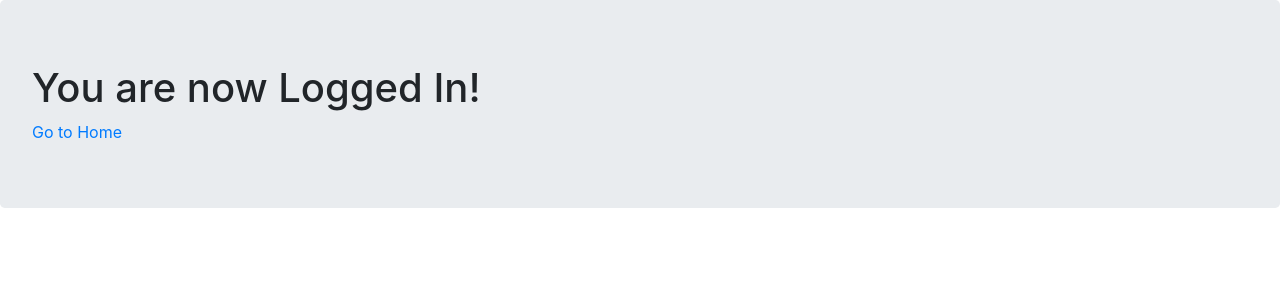
After one commit to alrafiabdullah/deployment, a Django app: page /logged_in/ in a window 1280 px wide. The commit adds this page. Shown: the top 300 px of the page. Run offline with Django 3.2, Linux system fonts and the light colour scheme; the visitor is signed in with stand-in values (Sample User, id 1); some libraries are stand-ins or nearby versions.

Commit message:
polished

```diff
--- a/level_five/learning_users/basic_app/views.py
+++ b/level_five/learning_users/basic_app/views.py
@@ -13,7 +13,7 @@ def index(request):
 
 @login_required
 def special(request):
-    return HttpResponse("You are logged in, Nice!")
+    return render(request, 'first_app/loggedin.html')
 
 @login_required
 def user_logout(request):
@@ -59,7 +59,7 @@ def user_login(request):
         if user:
             if user.is_active:
                 login(request,user)
-                return HttpResponseRedirect(reverse('index'))
+                return HttpResponseRedirect(reverse('logged_in'))
             else:
                 return HttpResponse("Account Not Active")
         else:
--- a/level_five/learning_users/learning_users/urls.py
+++ b/level_five/learning_users/learning_users/urls.py
@@ -22,5 +22,5 @@ urlpatterns = [
     path('admin/', admin.site.urls),
     path('', include('basic_app.urls')),
     path('logout/', views.user_logout, name='logout'),
-    path('special/', views.special, name='special'),
+    path('logged_in/', views.special, name="logged_in"),
 ]
--- a/level_five/learning_users/templates/first_app/base.html
+++ b/level_five/learning_users/templates/first_app/base.html
@@ -17,6 +17,7 @@
                 <li><a class="navbar-link" href="{% url 'basic_app:register' %}">Registration</a></li>
 
                 {% if user.is_authenticated %}
+                <li><a class="navbar-link" href="{% url 'logged_in' %}">Fake Profile</a></li>
                 <li><a class="navbar-link" href="{% url 'logout' %}">Logout</a></li>
                 {% else %}
                 <li><a class="navbar-link" href="{% url 'basic_app:user_login' %}">Login</a></li>
--- /dev/null
+++ b/level_five/learning_users/templates/first_app/loggedin.html
@@ -0,0 +1,16 @@
+<!DOCTYPE html>
+<html lang="en">
+<head>
+    <meta charset="UTF-8">
+    <meta name="viewport" content="width=device-width, initial-scale=1.0">
+    <meta http-equiv="X-UA-Compatible" content="ie=edge">
+    <title>Success!</title>
+    <link rel="stylesheet" href="https://stackpath.bootstrapcdn.com/bootstrap/4.4.1/css/bootstrap.min.css" integrity="sha384-Vkoo8x4CGsO3+Hhxv8T/Q5PaXtkKtu6ug5TOeNV6gBiFeWPGFN9MuhOf23Q9Ifjh" crossorigin="anonymous">
+</head>
+<body>
+    <div class="jumbotron">
+        <h1>You are now Logged In!</h1>
+        <a href="{% url 'index' %}">Go to Home</a>
+    </div>
+</body>
+</html>
```
